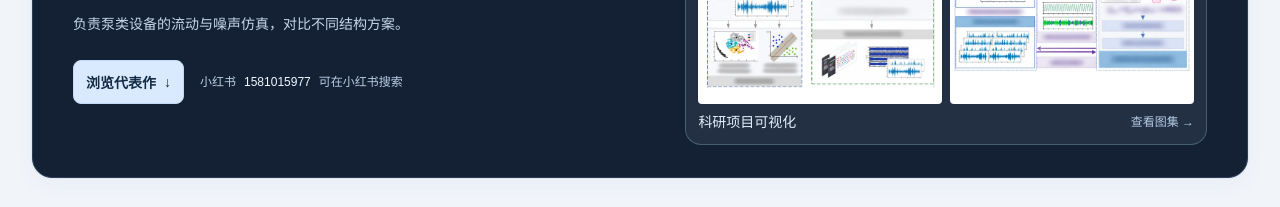
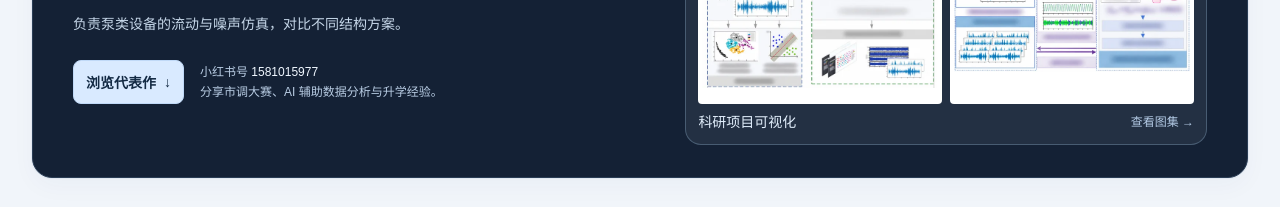
Before and after one commit to shaoyeaichangge/portfolio, a plain HTML site: page index.html in a window 1280 px wide. Shown: the part 299-506 px from the top of the page. Drawn offline with Linux system fonts and the light colour scheme.

Commit message:
Describe Xiaohongshu creator topics

```diff
--- a/index.html
+++ b/index.html
@@ -117,7 +117,7 @@ main { margin-block: 24px 32px; }
 }
 .hero-cta:hover { background: #f3f8ff; }
 .hero-cta:focus-visible, .hero-proof:focus-visible { outline-color: #d9eaff; }
-.social { display: flex; align-items: center; gap: 8px; color: #b9cde4; font-size: 12px; line-height: 20px; flex-wrap: wrap; }
+.social { display: grid; color: #b9cde4; font-size: 12px; line-height: 20px; }
 .account { color: #f0f7ff; font-variant-numeric: tabular-nums; user-select: all; }
 .hero-proof {
   display: grid;
@@ -274,7 +274,10 @@ main { margin-block: 24px 32px; }
     <p class="research">负责泵类设备的流动与噪声仿真，对比不同结构方案。</p>
     <div class="hero-actions">
       <a class="hero-cta" href="#works">浏览代表作 <span aria-hidden="true">↓</span></a>
-      <p class="social" id="xiaohongshu"><span>小红书</span><span class="account">1581015977</span><span>可在小红书搜索</span></p>
+      <p class="social" id="xiaohongshu">
+        <span>小红书号 <span class="account">1581015977</span></span>
+        <span>分享市调大赛、AI 辅助数据分析与升学经验。</span>
+      </p>
     </div>
   </div>
   <div data-image-gallery>
```
